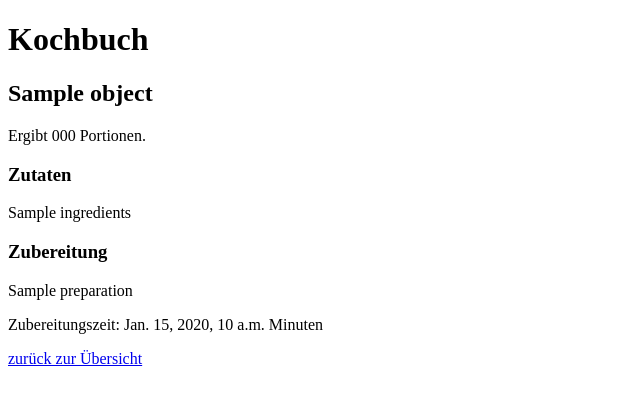
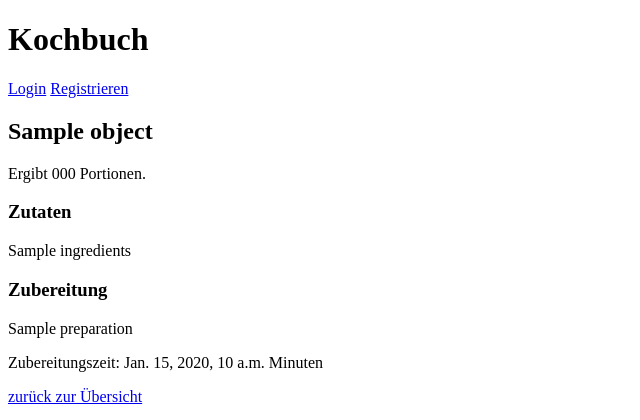
Before and after one commit to keimlink/django-workshop, a Django app: template src/cookbook/recipes/templates/recipes/detail.html in a window 1280 px wide. Shown: the top 420 px of the page, without its empty margins (0-640 px from the left). Run offline with Django 3.2, Linux system fonts and the light colour scheme; the template is opened without the code that fills it: most values are stand-ins (such as "Sample title", 1, 10 or a date in 2020).

Commit message:
Anpassen von Einstellungen, URLConf, Views und Template an Applikation userauth.

```diff
--- a/src/cookbook/settings.py
+++ b/src/cookbook/settings.py
@@ -97,7 +97,12 @@ INSTALLED_APPS = (
     'django.contrib.admin',
     'recipes',
     'debug_toolbar',
+    'userauth',
 )
+
+LOGIN_URL = '/benutzer/anmelden/'
+LOGOUT_URL = '/benutzer/abmelden/'
+LOGIN_REDIRECT_URL = '/'
 
 INTERNAL_IPS = ('127.0.0.1',)
 
--- a/src/cookbook/templates/base.html
+++ b/src/cookbook/templates/base.html
@@ -7,6 +7,9 @@
 </head>
 <body>
     <h1>Kochbuch</h1>
+    {% block toggle_login %}
+        {% include "userauth/toggle_login.html" %}
+    {% endblock %}
     {% block content %}{% endblock %}
 </body>
 </html>
--- a/src/cookbook/urls.py
+++ b/src/cookbook/urls.py
@@ -14,5 +14,6 @@ urlpatterns = patterns('',
 
     # Uncomment the next line to enable the admin:
     (r'^admin/', include(admin.site.urls)),
+    (r'^benutzer/', include('userauth.urls')),
     (r'^', include('recipes.urls')),
 )
```
Also changed, not shown: src/cookbook/recipes/views.py (+6 -3 lines).
